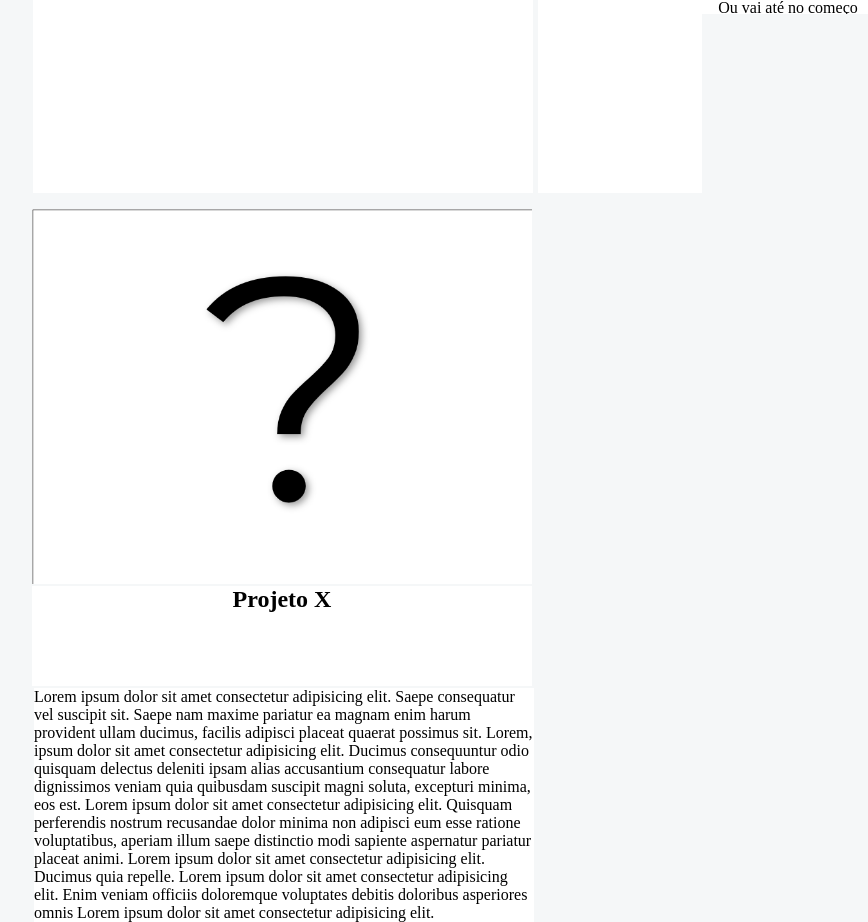
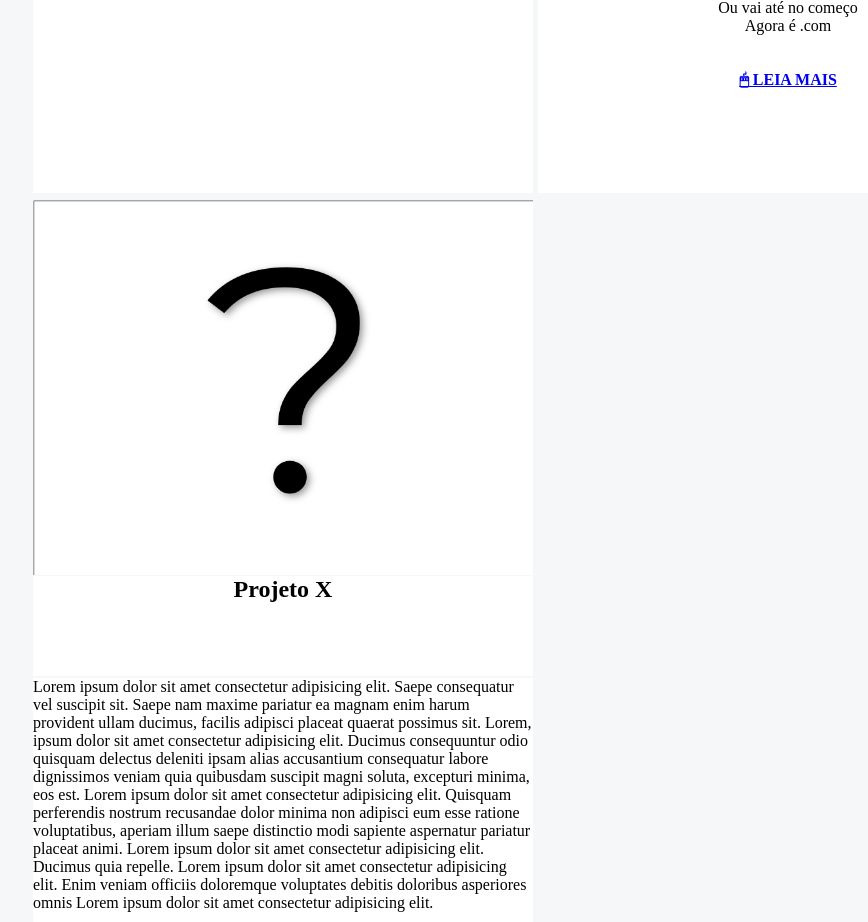
Before and after one commit to Andre-Victor-Vasconcelos/Atividade_Pratica4, a plain HTML site: page index.html in a window 1280 px wide. Shown: the part 3172-4094 px from the top of the page, without its empty margins (310-1178 px from the left). Drawn offline with Linux system fonts and the light colour scheme.

Commit message:
projeto 3 quase finalizado

```diff
--- a/style.css
+++ b/style.css
@@ -490,21 +490,21 @@ text-align: center;
 
             #xok{
                 width: 500px;
-                margin-top: 195px;
-                margin-left: -670px;
+                margin-top: 96px;
+                margin-left: -800px;
 
 }
 
          .texto3>h2{
             width: 500px;
             right: 50px;
-            margin-top: 322px;
-            margin-left: -670px;
+            margin-top: 472px;
+            margin-left: -800px;
             text-align: center;
             }
             .texto3>p{
                 width: 500px;
-                margin-left: -668px;
+                margin-left: -800px;
                 margin-top: 2px;
                 }
 
@@ -527,6 +527,19 @@ text-align: center;
                     margin-left: 27px; right: 1185px; top: 0px; left: 110px;
                     display: none;
 
+                    }
+
+                    div.projeto3{
+                        margin-top: 1px;
+                        top: 890px;
+                        left: 800px;
+                        position: absolute;
+                        width: 1px;
+                        height: 1px;
+                    }
+                    div.foto3{
+                        width: 0px;
+                        height: 0px;
                     }
 
 
```
Also changed, not shown: index.html (+13 -12 lines).
